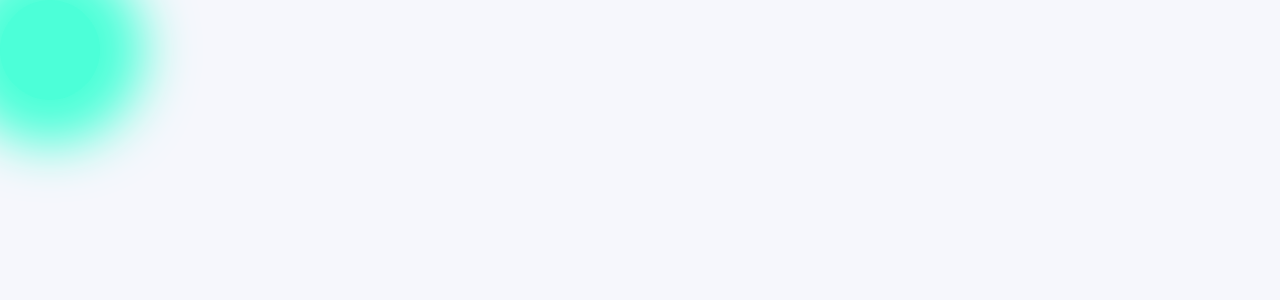
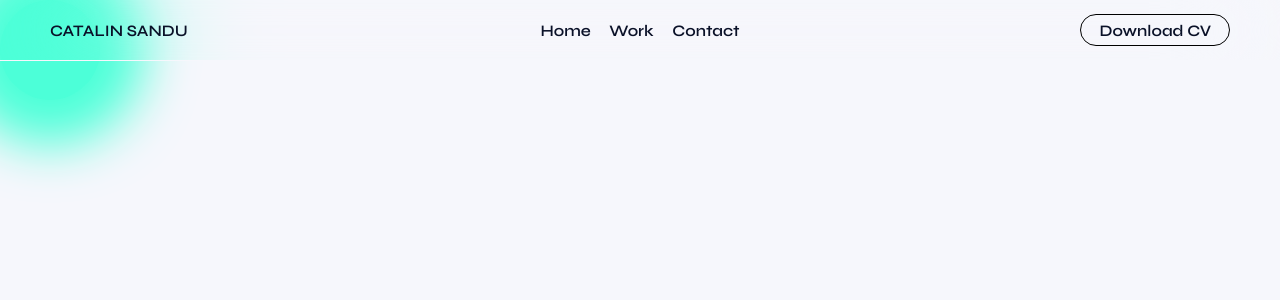
Before and after one commit to sanducata/Web-development-portfolio, a React (Create React App) app: page / in a window 1280 px wide. Shown: the top 300 px of the page. Built offline with nearby package versions, Linux system fonts and the light colour scheme.

Commit message:
Created the navbar

```diff
--- a/public/style.css
+++ b/public/style.css
@@ -5,4 +5,5 @@
 
 body {
   background-color: #f6f7fc;
+  color: #0a1128;
 }
--- a/src/App.js
+++ b/src/App.js
@@ -1,7 +1,13 @@
 import CustomCursor from "./components/CustomCursor/CustomCursor";
+import Navbar from "./components/Navbar/Navbar";
 
 function App() {
-  return <CustomCursor />;
+  return (
+    <>
+      <CustomCursor />
+      <Navbar />
+    </>
+  );
 }
 
 export default App;
--- a/src/components/CustomCursor/CustomCursor.js
+++ b/src/components/CustomCursor/CustomCursor.js
@@ -7,7 +7,7 @@ function CustomCursor() {
   useEffect(() => {
     document.addEventListener("mousemove", (event) => {
       const { clientX, clientY } = event;
-      console.log(event);
+
       const mouseX = clientX - cursorRef.current.clientWidth / 2;
       const mouseY = clientY - cursorRef.current.clientHeight / 2;
 
--- a/src/components/CustomCursor/style.css
+++ b/src/components/CustomCursor/style.css
@@ -7,7 +7,7 @@
   border-radius: 50%;
   transform: translate3d(0, 0, 0);
   position: fixed;
-  -webkit-box-shadow: 0px 0px 140px 100px rgba(45, 255, 196, 1);
-  -moz-box-shadow: 0px 0px 140px 100px rgba(45, 255, 196, 1);
+  -webkit-box-shadow: 0px 0px 140px 100px #4cffd8;
+  -moz-box-shadow: 0px 0px 140px 100px #4cffd8;
   box-shadow: 0px 0px 50px 45px #4cffd8;
 }
--- /dev/null
+++ b/src/components/Navbar/Navbar.js
@@ -0,0 +1,46 @@
+import { useEffect, useRef, useState } from "react";
+import "./style.css";
+
+function Navbar() {
+  const navbar = useRef(null);
+  const [lastScroll, setLastScroll] = useState(0);
+
+  useEffect(() => {
+    window.addEventListener("scroll", () => {
+      const currentScroll = window.pageYOffset;
+
+      if (
+        currentScroll > lastScroll &&
+        !navbar.current.classList.contains("navbarHidden")
+      ) {
+        navbar.current.classList.add("navbarHidden");
+      } else if (
+        currentScroll < lastScroll &&
+        navbar.current.classList.contains("navbarHidden")
+      ) {
+        navbar.current.classList.remove("navbarHidden");
+      }
+
+      setLastScroll(currentScroll);
+    });
+  }, [lastScroll]);
+  return (
+    <>
+      <div className="navbar" ref={navbar}>
+        <div className="logoDiv">
+          <div className="logo">CATALIN SANDU</div>
+        </div>
+        <div className="buttonsDiv">
+          <div className="link">Home</div>
+          <div className="link">Work</div>
+          <div className="link">Contact</div>
+        </div>
+        <div className="cvDiv">
+          <div className="downloadCvButton">Download CV</div>
+        </div>
+      </div>
+    </>
+  );
+}
+
+export default Navbar;
--- /dev/null
+++ b/src/components/Navbar/style.css
@@ -0,0 +1,67 @@
+@font-face {
+  font-family: "Syne";
+  src: url(../../../public/Fonts/Syne-SemiBold.ttf);
+}
+
+.navbar {
+  font-family: Syne;
+  position: fixed;
+  width: calc(100% - 100px);
+  height: 60px;
+  display: flex;
+  padding: 0 50px 0 50px;
+  transition: all 0.3s ease;
+  z-index: 1001;
+  backdrop-filter: blur(55px);
+  border-bottom: 1px solid #f6f7fc;
+}
+
+.navbarHidden {
+  transform: translate3d(0, -100%, 0);
+}
+
+.logoDiv {
+  display: flex;
+  align-items: center;
+  flex: 2;
+}
+
+.logo {
+  font-weight: bold;
+  cursor: pointer;
+}
+
+.buttonsDiv {
+  display: flex;
+  align-items: center;
+  justify-content: space-evenly;
+  flex: 1;
+  cursor: pointer;
+}
+
+.link {
+}
+
+.cvDiv {
+  flex: 2;
+  display: flex;
+  align-items: center;
+  justify-content: flex-end;
+  transition: all 0.3s ease;
+}
+
+.downloadCvButton {
+  border: 1px solid black;
+  border-radius: 100px;
+  height: 30px;
+  padding: 0 18px;
+  cursor: pointer;
+  transition: all 0.3s ease;
+  display: flex;
+  align-items: center;
+}
+
+.downloadCvButton:hover {
+  background-color: #0a1128;
+  color: white;
+}
```
Also changed, not shown: public/Fonts/Syne-SemiBold.ttf (added).
